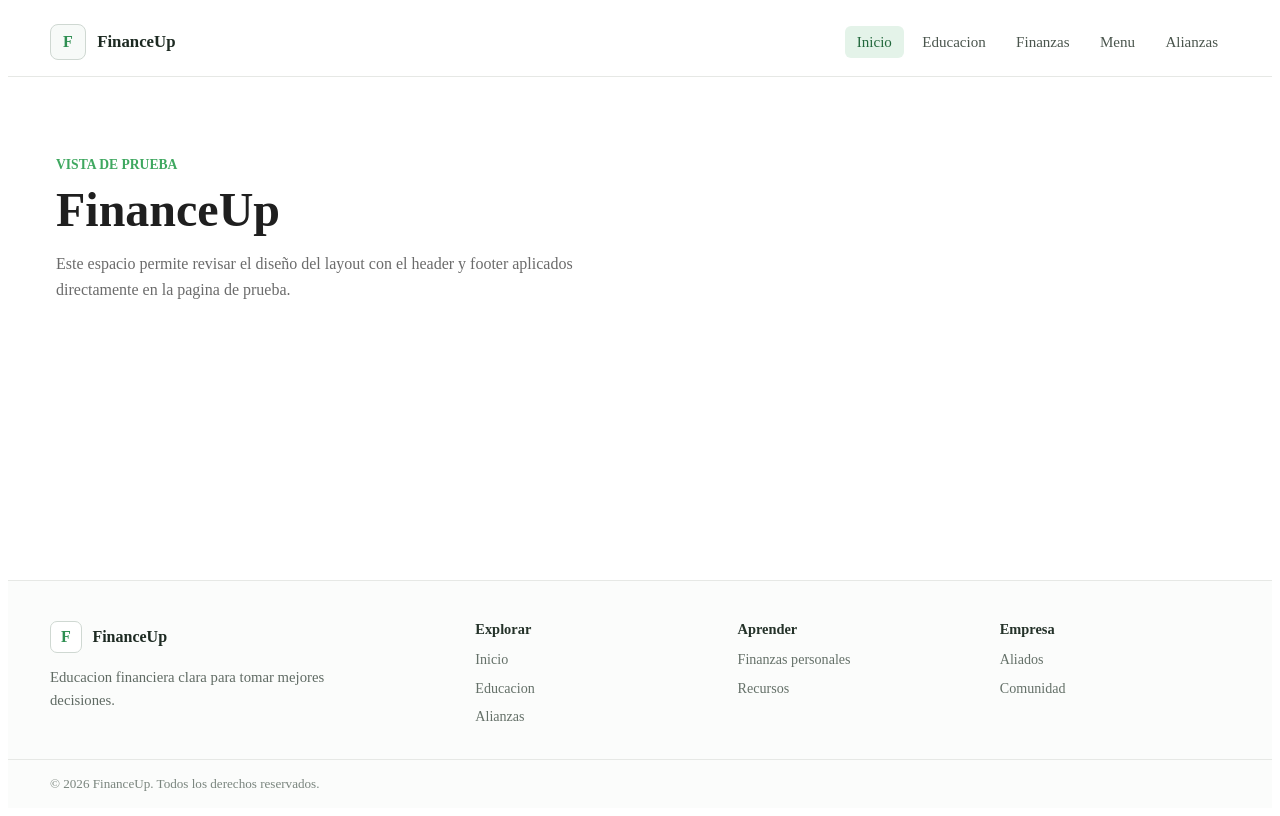
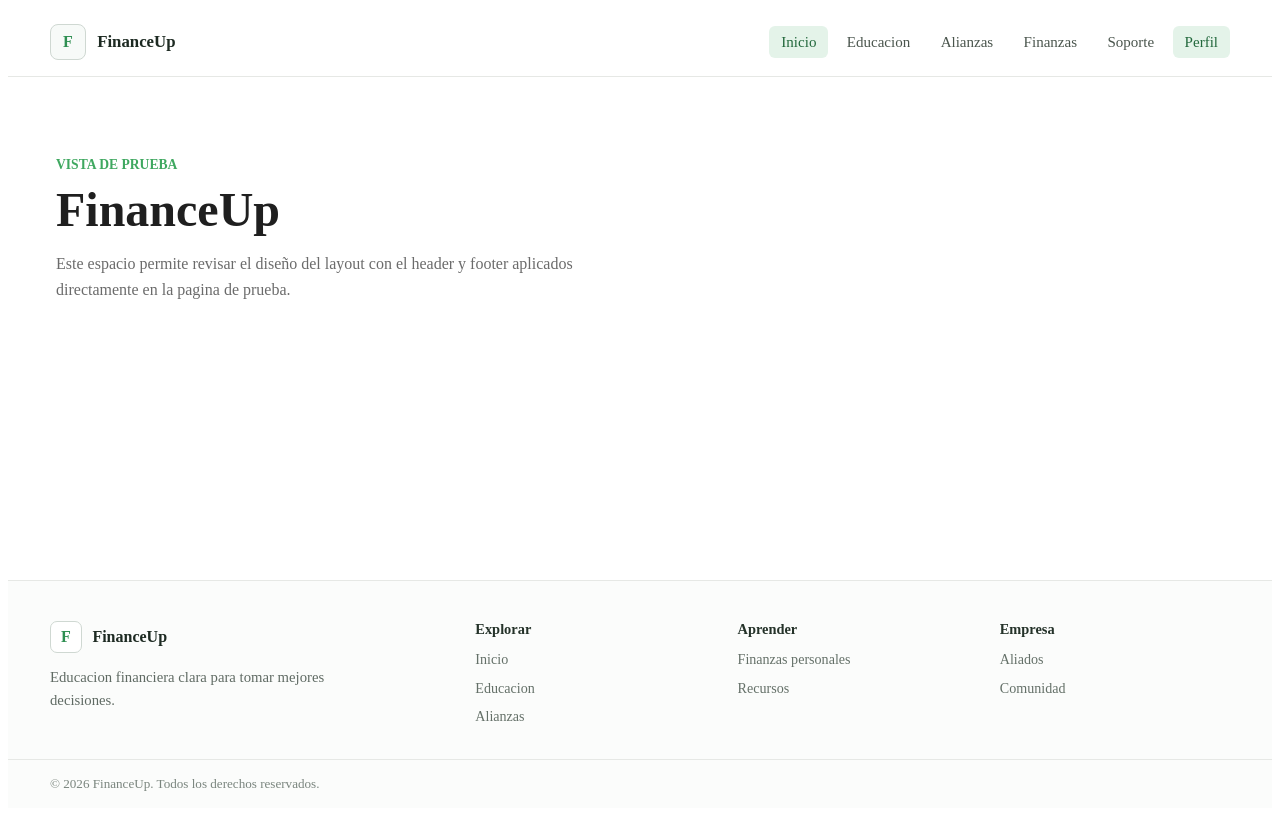
Before and after one commit to F3SHARITH/cliente_financeup, an Angular app in the folder frontend_proyecto/: page /prueba in a window 1280 px wide. Built offline with nearby package versions, Linux system fonts and the light colour scheme.

Commit message:
Se termina la configuracion de layout header

```diff
--- a/frontend_proyecto/src/app/layout/header/header.ts
+++ b/frontend_proyecto/src/app/layout/header/header.ts
@@ -19,8 +19,9 @@ export class HeaderComponent {
   navItems: NavItem[] = [
     { label: 'Inicio', path: '/prueba', exact: true },
     { label: 'Educacion', path: '/educacion', exact: false },
+    { label: 'Alianzas', path: '/alianzas', exact: false },
     { label: 'Finanzas', path: '/finanzas', exact: false },
-    { label: 'Menu', path: '/menu', exact: false },
-    { label: 'Alianzas', path: '/alianzas', exact: false }
+    { label: 'Soporte', path: '/centro-ayuda', exact: false },
+    { label: 'Perfil', path: '/prueba', exact: false },
   ];
 }
```
